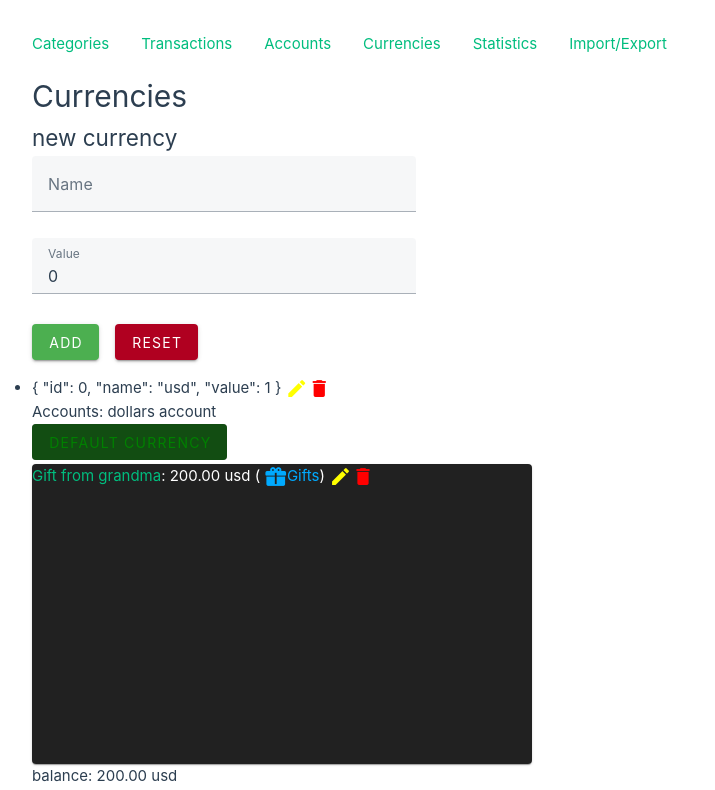
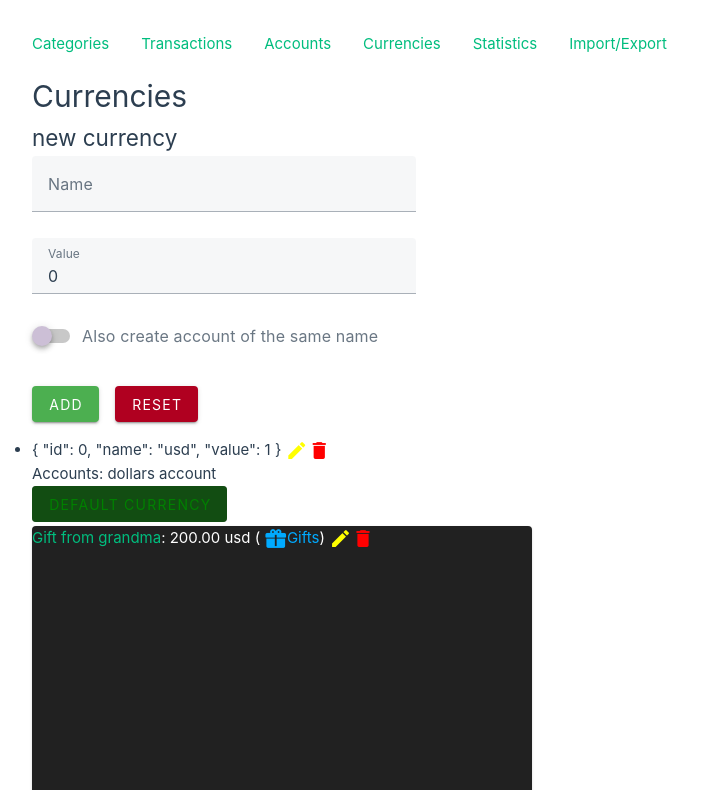
Before and after one commit to FilipTarajko/finance-manager, a Vue app: page /currencies in a window 1280 px wide. Shown: the top 790 px of the page, without its empty margins (0-715 px from the left). Built offline with nearby package versions, Linux system fonts and the light colour scheme.

Commit message:
Allow user to generate a new account with currency form

```diff
--- a/src/components/Currencies/CurrencyForm.vue
+++ b/src/components/Currencies/CurrencyForm.vue
@@ -5,6 +5,9 @@ import { required, maxLength, helpers } from '@vuelidate/validators'
 
 import { useCurrenciesStore } from '@/stores/currenciesStore'
 const currenciesStore = useCurrenciesStore()
+
+import { useAccountsStore } from '@/stores/accountsStore'
+const accountsStore = useAccountsStore()
 
 const props = defineProps(['currency', 'hideDialog'])
 
@@ -14,24 +17,30 @@ const isEditing = computed(() => {
 
 const initialState = {
   name: props?.currency?.name ?? '',
-  value: props?.currency?.value ?? 0
+  value: props?.currency?.value ?? 0,
+  create_account: false
 }
 
 const state = reactive({
   name: initialState.name,
-  value: initialState.value
+  value: initialState.value,
+  create_account: initialState.create_account
 })
-
 
 const mustBeUniqueCurrencyName = (value: string) =>
   !currenciesStore.currencies.map((elem) => elem.name).includes(value) ||
   currenciesStore.currencies.includes(props?.currency)
 
+const canCreateAccountOfThisName = (value: string) => {
+  return !state.create_account || !accountsStore.accounts.map((acc) => acc.name).includes(value)
+}
+
 const rules = {
   name: {
     required,
     maxLength: maxLength(20),
-    mustBeUniqueCurrencyName: helpers.withMessage('Must be unique', mustBeUniqueCurrencyName)
+    mustBeUniqueCurrencyName: helpers.withMessage('Must be unique', mustBeUniqueCurrencyName),
+    mustBeUniqueAccountName: helpers.withMessage('There is already an account of this name', canCreateAccountOfThisName)
   },
   value: { required }
 }
@@ -56,7 +65,7 @@ function editOrCreateAndAddCurrency() {
     currenciesStore.editExistingCurrency(props.currency, state)
     props.hideDialog()
   } else {
-    currenciesStore.createAndAddCurrency(state.name, state.value)
+    currenciesStore.createAndAddCurrency(state.name, state.value, state.create_account)
   }
 }
 </script>
@@ -90,6 +99,15 @@ function editOrCreateAndAddCurrency() {
     >
     </v-text-field>
 
+    <v-switch
+      v-if="!isEditing"
+      style="margin-top: -1rem;"
+      @change="v$.name.$touch"
+      v-model="state.create_account"
+      label="Also create account of the same name"
+    >
+    </v-switch>
+
     <v-btn
       class="me-4"
       @click="editOrCreateAndAddCurrency"
--- a/src/stores/currenciesStore.ts
+++ b/src/stores/currenciesStore.ts
@@ -52,7 +52,7 @@ export const useCurrenciesStore = defineStore('currenciesStore', () => {
     currencies.value[index].value = newState.value
   }
 
-  function createAndAddCurrency(name: string, value: number) {
+  function createAndAddCurrency(name: string, value: number, create_account: boolean) {
     let nextId = 0
     for (const elem of currencies.value) {
       if (nextId <= elem.id) {
@@ -64,6 +64,9 @@ export const useCurrenciesStore = defineStore('currenciesStore', () => {
       name,
       value
     })
+    if (create_account) {
+      accountsStore.createAndAddAccount(name, nextId)
+    }
   }
 
   function deleteCurrency(currency: Currency) {
```
